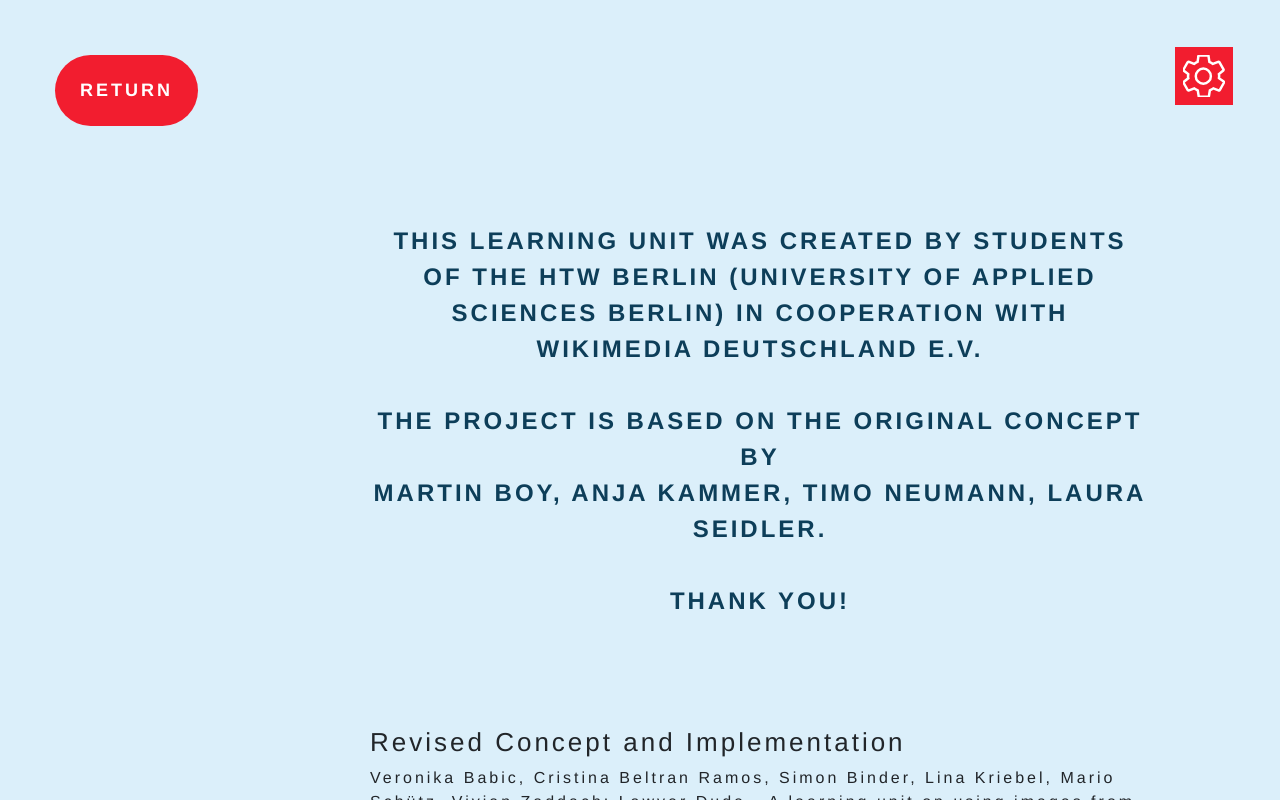
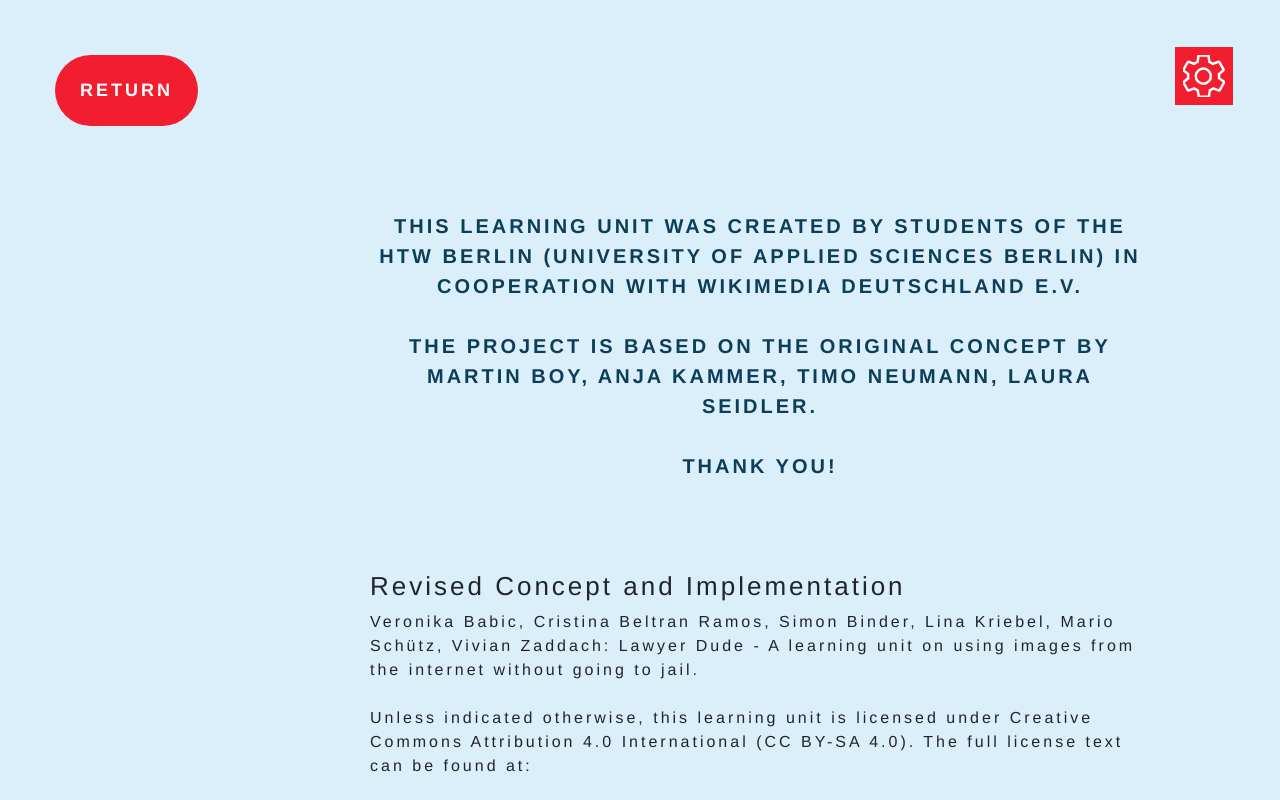
Before and after one commit to ViviZa/lawyer-dude, a React (Create React App) app: page /imprint in a window 1280 px wide. Built offline with nearby package versions, Linux system fonts and the light colour scheme.

Commit message:
Decrease child font size

```diff
--- a/src/styles/_imprint.scss
+++ b/src/styles/_imprint.scss
@@ -12,8 +12,8 @@
 
 		div:nth-child(2) {
 			color:$darkblue;
-			font-size: 24px;
-			font-weight: 700;
+			font-size: 20px;
+			font-weight: 600;
 			margin: 3em 0;
 			text-transform: uppercase;
 			text-align: center;
```
